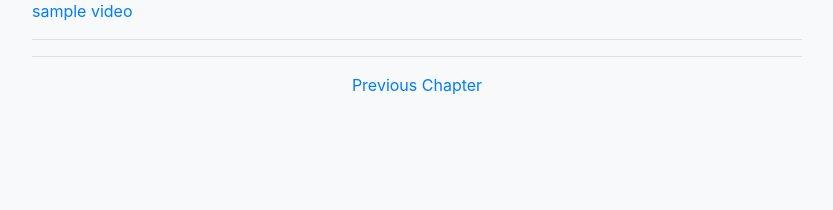
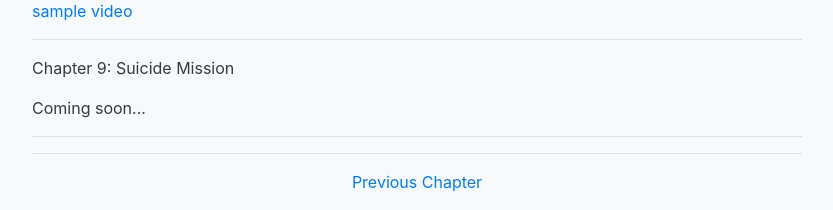
Before and after one commit to alanshlam/alanshlam.github.io, a plain HTML site: page novel/web_novel_html_en/chapter8.html in a window 1280 px wide. Shown: the part 6659-6869 px from the top of the page, without its empty margins (223-1056 px from the left). Before the commit the page ends 6772 px from the top, so only its background shows below. Drawn offline with nearby package versions, Linux system fonts and the light colour scheme.

Commit message:
Update chapter8.html

```diff
--- a/novel/web_novel_html_en/chapter8.html
+++ b/novel/web_novel_html_en/chapter8.html
@@ -170,6 +170,9 @@ And, most damning of all, a series of furious, encrypted emails between the gene
 
 <hr />
 
+Chapter 9: Suicide Mission <p></p>
+Coming soon...
+<hr>
             <hr><p style="text-align:center;"><a href="chapter7.html">Previous Chapter</a></p>
         </div>
     </body>
```
